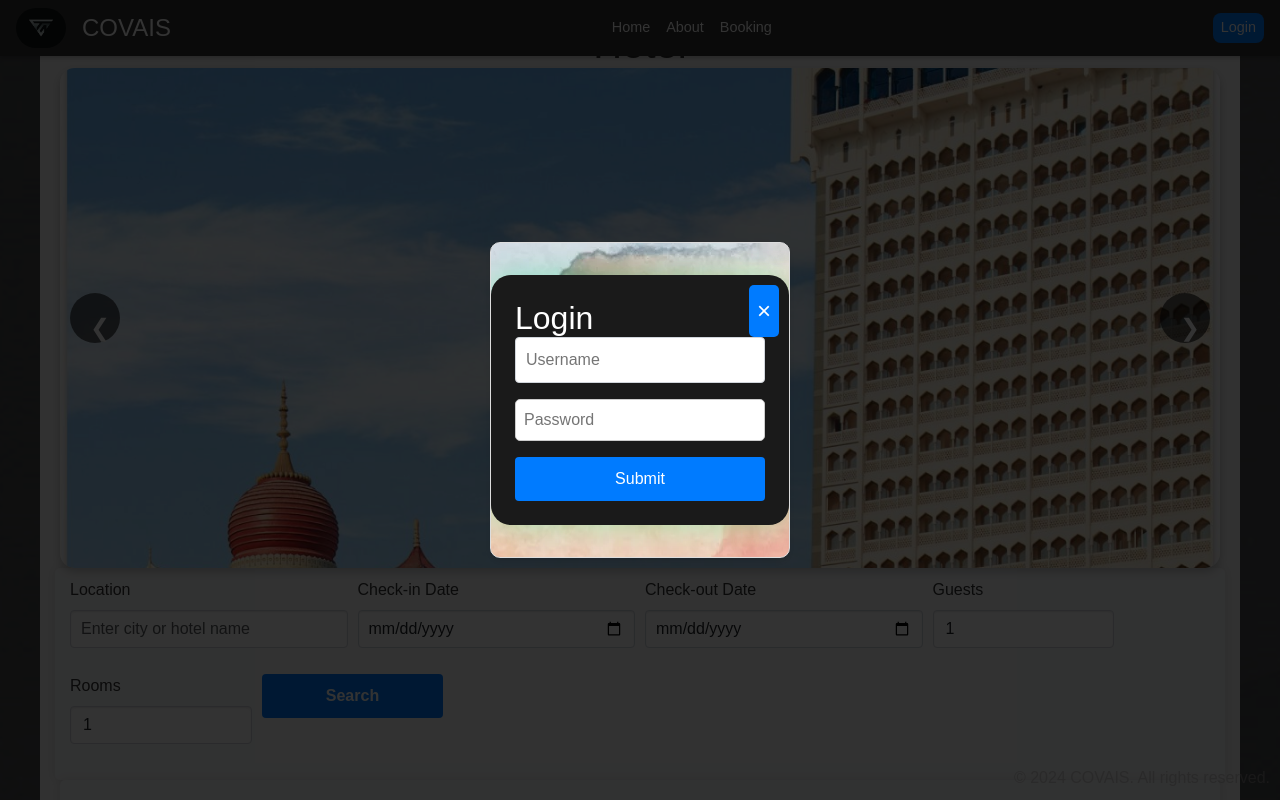
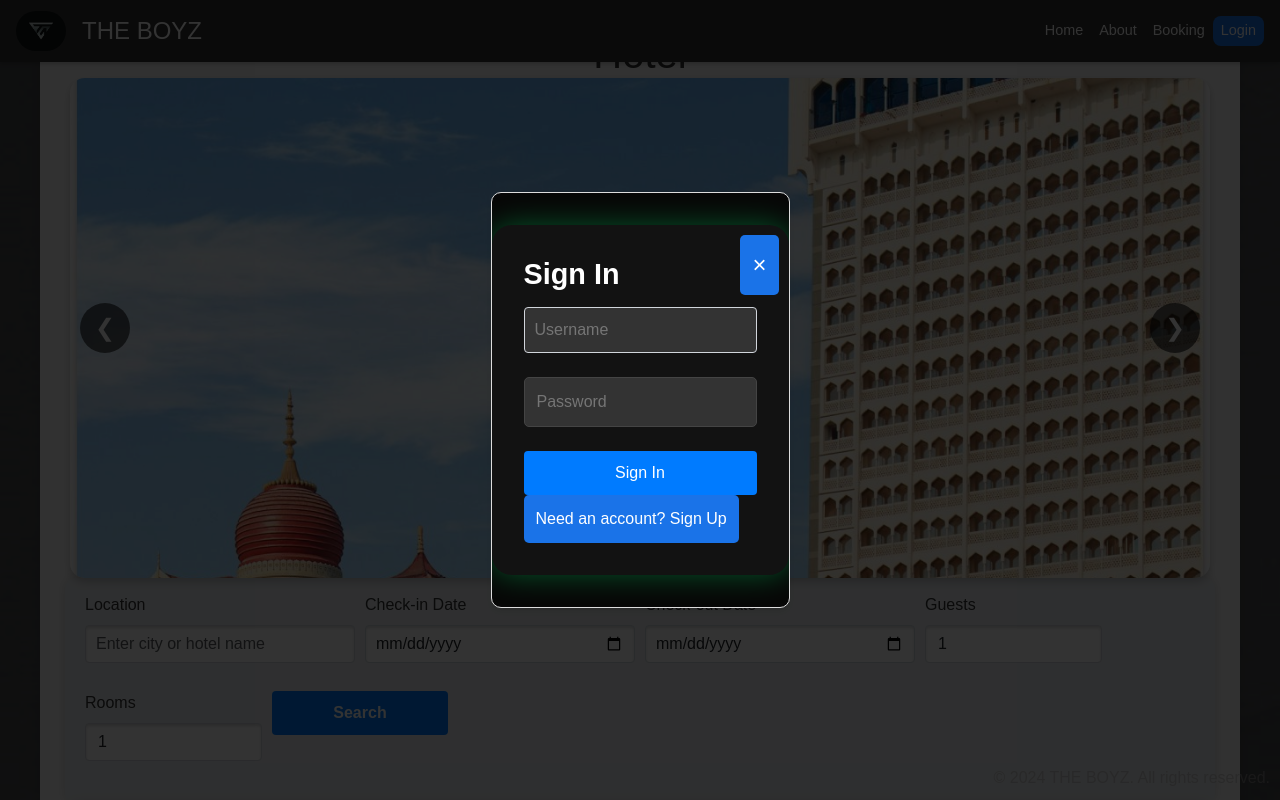
Before and after one commit to thiran360ai/CovaisReactApp, a React (Create React App) app: page /hotel in a window 1280 px wide. Both pictures are taken after a click on the button "Login". Shown: the top 800 px of the page. Built offline with nearby package versions, Linux system fonts and the light colour scheme.

Commit message:
give resposible profile and login function in home and update ui/ux of code

```diff
--- a/src/App.css
+++ b/src/App.css
@@ -1,28 +1,33 @@
 :root {
   --surface-color: #fff;
   --curve: 40;
+  --primary-color: #1a73e8;
+  --secondary-color: #ff4081;
+  --background-dark: #121212;
+  --background-light: #282c34;
+  --input-background: #333;
+  --input-border: #444;
+  --input-focus-border: #1a73e8;
 }
 
 * {
   box-sizing: border-box;
   margin: 0;
   padding: 0;
-
-
 }
 
 body {
-/* Remove default padding */
   height: 100%;
   display: flex;
   justify-content: center;
   align-items: center;
   min-height: 100vh;
   background-image: url('./img/bbackimg.jpg');
-  background-size: cover; /* Ensure the image covers the entire screen */
-  background-position: center; /* Center the image */
-  background-repeat: no-repeat; /* Prevent the image from repeating */
+  background-size: cover;
+  background-position: center;
+  background-repeat: no-repeat;
 }
+
 .loader {
   transform: rotateZ(45deg);
   perspective: 1000px;
@@ -30,7 +35,7 @@ body {
   width: 48px;
   height: 48px;
   color: #fff;
-  position: relative; /* For absolute positioning of pseudo-elements */
+  position: relative;
 }
 
 .loader:before,
@@ -48,15 +53,13 @@ body {
 }
 
 .loader:after {
-  color: #FF3D00;
+  color: var(--secondary-color);
   transform: rotateY(70deg);
   animation-delay: .4s;
 }
 
-/* Keyframes for the spinning effect */
 @keyframes spin {
-  0%,
-  100% {
+  0%, 100% {
     box-shadow: .2em 0px 0 0px currentcolor;
   }
   12% {
@@ -82,26 +85,24 @@ body {
   }
 }
 
-/* Loading Screen Styles */
 .loading {
   display: flex;
   flex-direction: column;
   align-items: center;
   justify-content: center;
-  height: 100vh; /* Full viewport height */
-  color: #fff; /* Text color */
+  height: 100vh;
+  color: #fff;
 }
 
 .loading h2 {
-  margin-top: 16px; /* Space between loader and text */
+  margin-top: 16px;
 }
-
 
 .header {
   display: flex;
   justify-content: space-between;
   align-items: center;
-  padding: 0.5rem 1rem; /* Reduce the padding to make the header shorter */
+  padding: 0.5rem 1rem;
   background: #333;
   color: #fff;
   position: fixed;
@@ -109,22 +110,22 @@ body {
   top: 0;
   left: 0;
   z-index: 1000;
-  box-shadow: 0 2px 4px rgba(0, 0, 0, 0.2); /* Optional: Add shadow for better separation */
+  box-shadow: 0 2px 4px rgba(0, 0, 0, 0.2);
 }
 
 .header .logo {
-  max-height: 40px; /* Adjust logo size if needed */
+  max-height: 40px;
   border-radius: 50px;
 }
 
 .header .navbar a {
-  font-size: 0.9rem; /* Adjust font size for the navbar links if needed */
-  margin: 0 0.5rem; /* Adjust margin between links if needed */
+  font-size: 0.9rem;
+  margin: 0 0.5rem;
 }
 
 .header .login-button {
-  padding: 0.25rem 0.5rem; /* Adjust button padding if needed */
-  font-size: 0.9rem; /* Adjust button font size if needed */
+  padding: 0.25rem 0.5rem;
+  font-size: 0.9rem;
 }
 
 .header-left {
@@ -154,15 +155,19 @@ body {
 }
 
 .login-button {
-  background: #007bff;
+  background: var(--primary-color);
   color: #fff;
   border: none;
   padding: 0.5rem 1rem;
   border-radius: 0.5rem;
   cursor: pointer;
+  transition: background 0.3s ease;
 }
 
-/* Login Popup Styles */
+.login-button:hover {
+  background: var(--secondary-color);
+}
+
 .login-popup {
   position: fixed;
   top: 0;
@@ -172,34 +177,19 @@ body {
   display: flex;
   justify-content: center;
   align-items: center;
-  background: rgba(0, 0, 0, 0.8); /* Darker background for better visibility */
-  z-index: 1001; /* Ensure it is on top of other elements */
-}
-
-.card {
-  width: 100%;
-  max-width: 100px;
-  background-image: url('./img/backkiii.jpg');
-  border-radius: 20px;
-  transition: all 0.3s;
-  display: flex;
-  justify-content: center;
-  align-items: center;
+  background: rgba(0, 0, 0, 0.8);
+  z-index: 1001;
 }
 
 .login-card {
-  background: #1a1a1a;
+  background: var(--background-dark);
   border-radius: 20px;
-  padding: 1.5rem;
+  padding: 2rem;
   width: 100%;
-  max-width: 100%;
+  max-width: 400px;
   color: #fff;
   box-shadow: 0 0 30px rgba(0, 255, 117, 0.3);
   position: relative;
-}
-
-.card:hover {
-  box-shadow: 0px 0px 30px 1px rgba(0, 255, 117, 0.30);
 }
 
 .close-button {
@@ -214,7 +204,9 @@ body {
 }
 
 .login-card h2 {
-  margin-top: 0;
+  margin-bottom: 1rem;
+  font-size: 1.8rem;
+  font-weight: 600;
 }
 
 .login-card form {
@@ -223,36 +215,49 @@ body {
 }
 
 .login-card input {
-  padding: 0.5rem;
-  margin-bottom: 1rem;
-  border: 1px solid #ccc;
+  padding: 0.75rem;
+  margin-bottom: 1.5rem;
+  border: 1px solid var(--input-border);
   border-radius: 5px;
+  background-color: var(--input-background);
+  color: #fff;
+  font-size: 1rem;
+  transition: border-color 0.3s ease;
+}
+
+.login-card input:focus {
+  border-color: var(--input-focus-border);
+  outline: none;
 }
 
 .login-card button {
-  background: #007bff;
+  background: var(--primary-color);
   color: #fff;
   border: none;
-  padding: 0.5rem;
+  padding: 0.75rem;
   border-radius: 5px;
   cursor: pointer;
+  transition: background 0.3s ease;
 }
-/* Main Content Styles */
+
+.login-card button:hover {
+  background: var(--secondary-color);
+}
+
 .main-content {
   display: flex;
   flex-wrap: wrap;
   justify-content: center;
-  padding: 5rem 2rem 2rem; /* Added padding-top to account for fixed header */
-  margin-top: 4rem; /* Offset header height */
+  padding: 5rem 2rem 2rem;
+  margin-top: 4rem;
 }
 
 .nft-card {
   width: 300px;
-  max-width: 1000px; /* Increase this value to make the card wider */
+  max-width: 400px;
   margin: 1rem;
   border: 1px solid #ffffff22;
-  background-color: #282c34;
-  background: linear-gradient(0deg, rgba(40, 44, 52, 1) 0%, rgba(17, 0, 32, .5) 100%);
+  background: linear-gradient(0deg, var(--background-dark) 0%, var(--background-light) 100%);
   box-shadow: 0 7px 20px 5px #00000088;
   border-radius: .7rem;
   backdrop-filter: blur(7px);
@@ -263,17 +268,15 @@ body {
   flex-direction: column;
   align-items: center;
   text-align: center;
-  padding: 1rem; /* Add padding inside the card for spacing */
+  padding: 1rem;
 }
 
 .nft-card:hover {
   border: 1px solid #ffffff44;
   box-shadow: 0 7px 50px 10px #000000aa;
-  transform: scale(1.02); /* Slightly less scaling for a subtle effect */
+  transform: scale(1.02);
   filter: brightness(1.2);
 }
-
-
 
 .nft-card hr {
   width: 100%;
@@ -358,6 +361,59 @@ body {
   margin: 0;
 }
 
+/* Profile Bar Styling */
+.profile-bar {
+  display: flex;
+  align-items: center;
+  justify-content: space-between;
+  padding: 10px 20px;
+  background-color: #f4f4f4;
+  border-bottom: 1px solid #ddd;
+}
+
+.profile-info {
+  display: flex;
+  align-items: center;
+}
+
+.user-avatar {
+  width: 40px;
+  height: 40px;
+  border-radius: 50%;
+  margin-right: 10px;
+}
+
+.username {
+  font-size: 1.2em;
+  font-weight: 600;
+  color: #1a73e8;
+}
+
+.profile-nav {
+  display: flex;
+  gap: 15px;
+}
+
+.profile-nav a {
+  text-decoration: none;
+  color: #333;
+}
+
+.profile-button {
+  background-color: #ff6f61;
+  border: none;
+  color: rgb(255, 255, 255);
+  padding: 8px 16px;
+  font-size: 1em;
+  cursor: pointer;
+  border-radius: 5px;
+}
+
+.profile-button:hover {
+  background-color: #e55b50;
+}
+
+
 .nft-card::before {
   position: fixed;
   content: "";
--- a/src/App.js
+++ b/src/App.js
@@ -1,4 +1,3 @@
-// src/App.js
 import React, { useState, useEffect } from 'react';
 import { BrowserRouter as Router, Route, Routes, Link } from 'react-router-dom';
 import './App.css';
@@ -8,12 +7,51 @@ import img3 from './img/img (3).jpeg';
 import img4 from './img/img (4).jpeg';
 import logo from './img/logo.jpg';
 import About from './About';
+import Barber from './barber/barber';
+import Hotel from './hotal/Hotal';
+import Gym from './gym/Gym';
+import Spa from './beaut spa/Spa';
+import Subscr from './comp/subscr';
 
-import Barber from './barber/barber'; // Ensure the file name matches
-import Hotel from './hotal/Hotal'; // Ensure the file name matches
-import Gym from './gym/Gym'; // Ensure the file name matches
-import Spa from './beaut spa/Spa';
-import Subscr from './comp/subscr'; // Ensure the component name starts with uppercase
+// Define the card data here
+const cardData = [
+  {
+    img: img1,
+    description: "Hotel",
+    price: 100,
+    duration: 1,
+    creator: "Creator",
+    creatorImg: logo,
+    link: "/hotel"
+  },
+  {
+    img: img2,
+    description: "Spa & Beauty salon",
+    price: 150,
+    duration: 1,
+    creator: "Creator",
+    creatorImg: logo,
+    link: "/spa"
+  },
+  {
+    img: img3,
+    description: "Barber Shop",
+    price: 200,
+    duration: 10,
+    creator: "Creator",
+    creatorImg: logo,
+    link: "/barber"
+  },
+  {
+    img: img4,
+    description: "Gym",
+    price: 250,
+    duration: 48,
+    creator: "Creator",
+    creatorImg: logo,
+    link: "/gym"
+  }
+];
 
 // Loading Component
 const Loading = () => (
@@ -24,78 +62,104 @@ const Loading = () => (
 );
 
 // Header Component
-const Header = ({ onLoginClick }) => (
+const Header = ({ onLoginClick, user, onLogout }) => (
   <header className="header">
     <div className="header-left">
       <img src={logo} alt="Logo" className="logo" />
-      <span className="company-name">COVAIS</span>
+      <span className="company-name">THE BOYZ</span>
     </div>
     <nav className="navbar">
       <Link to="/">Home</Link>
       <Link to="/about">About</Link>
-      <Link to="/subscr">Booking</Link> {/* Link to Subscr page */}
+      <Link to="/subscr">Booking</Link>
+      {user ? (
+        <ProfileContainer user={user} onLogout={onLogout} />
+      ) : (
+        <button className="login-button" onClick={onLoginClick}>Login</button>
+      )}
     </nav>
-    <button className="login-button" onClick={onLoginClick}>Login</button>
   </header>
 );
 
+// ProfileContainer Component
+const ProfileContainer = ({ user, onLogout }) => (
+  <div className="profile-container-wrapper">
+    <div className="profile-container">
+      <div className="profile-bar">
+        <div className="profile-info">
+          <img src={user.avatar || logo} alt="User Avatar" className="user-avatar" />
+          <span className="username">{user.username}</span>
+        </div>
+        <nav className="profile-nav">
+          <Link to="/gym">Gym</Link>
+          <Link to="/spa">Spa</Link>
+          <Link to="/barber">Barber Shop</Link>
+          <Link to="/hotel">Hotel</Link>
+        </nav>
+        <button className="profile-button" onClick={onLogout}>Logout</button>
+      </div>
+    </div>
+  </div>
+);
+
 // Login Popup Component
-const LoginPopup = ({ isOpen, onClose }) => (
-  isOpen ? (
+const LoginPopup = ({ isOpen, onClose, onLogin }) => {
+  const [isSignIn, setIsSignIn] = useState(true);
+  const [username, setUsername] = useState('');
+  const [password, setPassword] = useState('');
+  const [confirmPassword, setConfirmPassword] = useState('');
+
+  const handleToggle = () => {
+    setIsSignIn(!isSignIn);
+  };
+
+  const handleSubmit = (e) => {
+    e.preventDefault();
+    // Call the onLogin prop with the username
+    onLogin({ username, avatar: '' }); // You can add avatar URL here if needed
+    onClose();
+  };
+
+  return isOpen ? (
     <div className="login-popup">
       <div className="card">
         <div className="login-card">
           <button className="close-button" onClick={onClose}>×</button>
-          <h2>Login</h2>
-          <form>
-            <input type="text" placeholder="Username" />
-            <input type="password" placeholder="Password" />
-            <button type="submit">Submit</button>
+          <h2>{isSignIn ? 'Sign In' : 'Sign Up'}</h2>
+          <form onSubmit={handleSubmit}>
+            <input
+              type="text"
+              placeholder="Username"
+              value={username}
+              onChange={(e) => setUsername(e.target.value)}
+              required
+            />
+            <input
+              type="password"
+              placeholder="Password"
+              value={password}
+              onChange={(e) => setPassword(e.target.value)}
+              required
+            />
+            {!isSignIn && (
+              <input
+                type="password"
+                placeholder="Confirm Password"
+                value={confirmPassword}
+                onChange={(e) => setConfirmPassword(e.target.value)}
+                required
+              />
+            )}
+            <button type="submit">{isSignIn ? 'Sign In' : 'Sign Up'}</button>
           </form>
+          <button onClick={handleToggle} className="toggle-button">
+            {isSignIn ? 'Need an account? Sign Up' : 'Already have an account? Sign In'}
+          </button>
         </div>
       </div>
     </div>
-  ) : null
-);
-
-const cardData = [
-  {
-    img: img1,
-    description: "Hotel",
-    price: 100,
-    duration: 1,
-    creator: "Creator",
-    creatorImg: logo,
-    link: "/hotel" // Unique route for this card
-  },
-  {
-    img: img2,
-    description: "Spa & Beauty salon",
-    price: 150,
-    duration: 1,
-    creator: "Creator",
-    creatorImg: logo,
-    link: "/spa" // Unique route for this card
-  },
-  {
-    img: img3,
-    description: "Barber Shop",
-    price: 200,
-    duration: 10,
-    creator: "Creator",
-    creatorImg: logo,
-    link: "/barber" // Unique route for this card
-  },
-  {
-    img: img4,
-    description: "Gym",
-    price: 250,
-    duration: 48,
-    creator: "Creator",
-    creatorImg: logo,
-    link: "/gym" // Unique route for this card
-  }
-];
+  ) : null;
+};
 
 const MainContent = () => (
   <main className="main-content">
@@ -126,16 +190,19 @@ const MainContent = () => (
 // Footer Component
 const Footer = () => (
   <footer className="footer">
-    <p>&copy; 2024 COVAIS. All rights reserved.</p>
+    <p>&copy; 2024 THE BOYZ. All rights reserved.</p>
   </footer>
 );
 
 const App = () => {
   const [isLoginPopupOpen, setLoginPopupOpen] = useState(false);
   const [isLoading, setIsLoading] = useState(true);
+  const [user, setUser] = useState(null); // State for user information
 
   const handleLoginClick = () => setLoginPopupOpen(true);
   const handleClosePopup = () => setLoginPopupOpen(false);
+  const handleLogin = (userInfo) => setUser(userInfo);
+  const handleLogout = () => setUser(null);
 
   useEffect(() => {
     // Simulate a loading delay
@@ -151,8 +218,16 @@ const App = () => {
           <Loading />
         ) : (
           <>
-            <Header onLoginClick={handleLoginClick} />
-            <LoginPopup isOpen={isLoginPopupOpen} onClose={handleClosePopup} />
+            <Header
+              onLoginClick={handleLoginClick}
+              user={user}
+              onLogout={handleLogout}
+            />
+            <LoginPopup
+              isOpen={isLoginPopupOpen}
+              onClose={handleClosePopup}
+              onLogin={handleLogin}
+            />
             <Routes>
               <Route path="/" element={<MainContent />} />
               <Route path="/about" element={<About />} />
@@ -160,7 +235,7 @@ const App = () => {
               <Route path="/hotel" element={<Hotel />} />
               <Route path="/gym" element={<Gym />} />
               <Route path="/spa" element={<Spa />} />
-              <Route path="/subscr" element={<Subscr />} /> {/* Route for Subscr component */}
+              <Route path="/subscr" element={<Subscr />} />
             </Routes>
             <Footer />
           </>
--- a/src/barber/barber.js
+++ b/src/barber/barber.js
@@ -133,7 +133,7 @@ const BookingSlotPopup = ({ onClose }) => {
       Thank you for booking with us!
     `;
 
-    const whatsappNumber = '918838043691';
+    const whatsappNumber = '9894039885';
     const whatsappMessage = encodeURIComponent(`Booking has been confirmed. ${confirmationMessage}`);
     const whatsappURL = `https://wa.me/${whatsappNumber}?text=${whatsappMessage}`;
 
--- a/src/beaut spa/Spa.js
+++ b/src/beaut spa/Spa.js
@@ -181,9 +181,9 @@ function ContactForm() {
       <h2 className="contact-title">Contact Us</h2>
       <p className="contact-description">Get in touch with us to book your spa session.</p>
       <div className="contact-info">
-        <p>Phone: [6381343407]</p>
-        <p>Email: [gowthamkowsalya20@gmail.com]</p>
-        <p>Address: [gobichettipalayam,athani]</p>
+        <p>Company : THE BOYZ</p>
+        <p>Email: theboyz@gmail.com</p>
+        <p>Address: Gobichettipalayam,Tamilnadu</p>
       </div>
     </section>
   );
@@ -217,7 +217,7 @@ const BookingForm = ({ onClose }) => {
     `;
 
     // Construct WhatsApp URL
-    const whatsappNumber = '6381343407'; // The recipient's number
+    const whatsappNumber = '9894039885'; // The recipient's number
     const whatsappMessage = encodeURIComponent(`Booking has been confirmed. ${confirmationMessage}`);
     const whatsappURL = `https://wa.me/${whatsappNumber}?text=${whatsappMessage}`;
 
--- a/src/gym/Gym.js
+++ b/src/gym/Gym.js
@@ -106,7 +106,7 @@ const BookingPage = ({ handleBackToHomeClick }) => {
     `;
 
     // Construct WhatsApp URL
-    const whatsappNumber = '6383237174'; // The recipient's number
+    const whatsappNumber = '9894039885'; // The recipient's number
     const whatsappMessage = encodeURIComponent(`Booking has been confirmed. ${confirmationMessage}`);
     const whatsappURL = `https://wa.me/${whatsappNumber}?text=${whatsappMessage}`;
 
--- a/src/hotal/hotel.css
+++ b/src/hotal/hotel.css
@@ -4,30 +4,30 @@
   flex-direction: column;
   align-items: center;
   justify-content: center;
-  height: 100vh; /* Full viewport height */
-  background-color: #f5f5f5; /* Background color */
+  height: 100vh;
+  background-color: #e0e0e0; /* Softer background color */
   padding-top: 70px;
-  margin-top: 50px; /* Space at the top */
+  margin-top: 50px;
 }
 
 /* Slider Container */
 .slider-container {
   position: relative;
   width: 100%;
-  max-width: 1200px; /* Adjust based on your layout */
+  max-width: 1200px;
   margin: auto;
   overflow: hidden;
-  border-radius: 15px; /* Rounded corners for a modern look */
-  box-shadow: 0 4px 8px rgba(0, 0, 0, 0.2); /* Soft shadow for depth */
+  border-radius: 15px;
+  box-shadow: 0 6px 12px rgba(0, 0, 0, 0.25); /* Deeper shadow for better depth */
 }
 
 /* Slider Image */
 .slider-img {
-  width: 100%; /* Full width to fit the container */
-  height: 500px; /* Common height for all images */
-  object-fit: cover; /* Maintain aspect ratio, fill container */
+  width: 100%;
+  height: 500px;
+  object-fit: cover;
   display: block;
-  transition: opacity 0.5s ease-in-out; /* Smooth transition */
+  transition: opacity 0.5s ease-in-out;
 }
 
 /* Navigation Buttons */
@@ -36,7 +36,7 @@
   top: 50%;
   width: 50px;
   height: 50px;
-  background-color: rgba(0, 0, 0, 0.6); /* Semi-transparent background */
+  background-color: rgba(0, 0, 0, 0.7); /* Darker background */
   color: white;
   border: none;
   cursor: pointer;
@@ -46,7 +46,7 @@
   border-radius: 50%;
   transform: translateY(-50%);
   z-index: 2;
-  transition: background-color 0.3s ease; /* Smooth hover effect */
+  transition: background-color 0.3s ease, transform 0.3s ease;
 }
 
 .prev {
@@ -58,30 +58,35 @@
 }
 
 .slider-button:hover {
-  background-color: rgba(0, 0, 0, 0.8); /* Darker background on hover */
+  background-color: rgba(0, 0, 0, 0.9);
+  transform: scale(1.1); /* Slight scaling effect on hover */
 }
 
 /* Hotel Website Container */
 .hotel-website-container {
   width: 100%;
-  max-width: 1200px; /* Fixed max width for the entire website */
-  margin: 0 auto; /* Center the container */
-  padding: 20px;
-  background-color: #f5f5f5; /* Light gray background */
+  max-width: 1200px;
+  margin: 0 auto;
+  padding: 30px;
+  background-color: #f8f8f8; /* Slightly lighter background for contrast */
+  border-radius: 10px;
+  box-shadow: 0 4px 10px rgba(0, 0, 0, 0.1);
 }
 
 /* Image Container */
 .image-container {
   width: 100%;
-  height: 50vh; /* Half viewport height */
+  height: 50vh;
   overflow: hidden;
   position: relative;
+  border-radius: 10px;
+  box-shadow: 0 4px 8px rgba(0, 0, 0, 0.15); /* Subtle shadow for images */
 }
 
 .image-container img {
   width: 100%;
   height: 100%;
-  object-fit: cover; /* Cover the container */
+  object-fit: cover;
 }
 
 /* Text Container */
@@ -96,49 +101,50 @@
 }
 
 .hotel-title p {
-  color: #888;
-  font-size: 14px;
-  margin-bottom: 5px;
+  color: #666; /* Darker gray for better readability */
+  font-size: 16px;
+  margin-bottom: 10px;
 }
 
 .hotel-title h2 {
   font-size: 48px;
   font-weight: 700;
   margin-bottom: 30px;
-  color: #333;
+  color: #222; /* Darker color for better contrast */
 }
 
 /* Hotel Results Section */
 .hotel-results-section {
   background-color: #fff;
-  padding: 20px;
-  border-radius: 8px;
-  margin-bottom: 20px;
-  box-shadow: 0 2px 10px rgba(0, 0, 0, 0.1);
+  padding: 25px;
+  border-radius: 10px;
+  margin-bottom: 25px;
+  box-shadow: 0 4px 15px rgba(0, 0, 0, 0.15); /* Enhanced shadow for depth */
 }
 
 /* Hotel Boxes */
 .hotel-boxes {
   display: flex;
   flex-wrap: wrap;
-  gap: 20px; /* Spacing between the cards */
+  gap: 25px; /* More spacing between the cards */
 }
 
 /* Hotel Box */
 .hotel-box {
-  flex: 1 1 calc(33.333% - 20px); /* Responsive three cards per row with consistent width */
+  flex: 1 1 calc(33.333% - 25px); /* Responsive three cards per row */
   display: flex;
   flex-direction: column;
   background-color: #fff;
   border: 1px solid #ddd;
-  border-radius: 8px;
-  box-shadow: 0 2px 8px rgba(0, 0, 0, 0.1);
+  border-radius: 10px;
+  box-shadow: 0 4px 10px rgba(0, 0, 0, 0.15);
   overflow: hidden;
-  transition: transform 0.3s ease;
+  transition: transform 0.3s ease, box-shadow 0.3s ease;
 }
 
 .hotel-box:hover {
-  transform: translateY(-5px);
+  transform: translateY(-7px);
+  box-shadow: 0 6px 15px rgba(0, 0, 0, 0.2); /* Deeper shadow on hover */
 }
 
 .hotel-image {
@@ -150,20 +156,20 @@
 .hotel-name {
   font-size: 1.25rem;
   font-weight: bold;
-  color: #007bff;
+  color: #0056b3; /* Darker blue for better visibility */
   margin: 10px 0;
 }
 
 .view-details-button {
   margin-top: auto;
-  background-color: #007bff;
-  border-color: #007bff;
+  background-color: #0056b3;
+  border-color: #0056b3;
   font-weight: bold;
 }
 
 .view-details-button:hover {
-  background-color: #0056b3;
-  border-color: #004085;
+  background-color: #003f7f;
+  border-color: #00315e;
 }
 
 /* Booking Container */
@@ -173,11 +179,11 @@
   align-items: center;
   background-color: #fff;
   border-radius: 10px;
-  padding: 20px;
-  box-shadow: 0 2px 5px rgba(0, 0, 0, 0.1);
-  width: 100%; /* Full width */
-  max-width: 1200px; /* Max width to prevent stretching */
-  margin: 0 auto; /* Center the container */
+  padding: 25px;
+  box-shadow: 0 4px 10px rgba(0, 0, 0, 0.15);
+  width: 100%;
+  max-width: 1200px;
+  margin: 0 auto;
 }
 
 /* Booking Item */
@@ -186,11 +192,11 @@
   flex-direction: column;
   align-items: center;
   justify-content: center;
-  width: 100px; /* Fixed width for each booking item */
+  width: 110px;
 }
 
 .booking-item p {
-  color: #888;
+  color: #666;
   font-size: 14px;
   margin-bottom: 5px;
 }
@@ -202,10 +208,10 @@
   display: flex;
   align-items: center;
   justify-content: center;
-  background-color: #f5f5f5;
-  border-radius: 5px;
-  padding: 10px;
-  margin: 5px 0; /* Spacing between items */
+  background-color: #e9ecef;
+  border-radius: 8px;
+  padding: 12px;
+  margin: 5px 0;
 }
 
 .booking-date span,
@@ -232,10 +238,10 @@
 
 /* Booking Button */
 .booking-button {
-  background-color: #f0932b;
+  background-color: #f39c12;
   border: none;
-  border-radius: 5px;
-  padding: 10px 20px;
+  border-radius: 8px;
+  padding: 12px 24px;
   font-size: 16px;
   font-weight: 600;
   color: #fff;
@@ -244,7 +250,7 @@
 }
 
 .booking-button:hover {
-  background-color: #d9801f;
+  background-color: #d4890e;
 }
 
 .booking-button .icon {
@@ -254,26 +260,26 @@
 
 /* Search Section */
 .search-section {
-  margin-bottom: 20px;
+  margin-bottom: 25px;
 }
 
 .search-section .title {
   font-size: 2.5rem;
-  color: #007bff;
-  margin-bottom: 20px;
-  text-shadow: 1px 1px 2px #000;
+  color: #0056b3;
+  margin-bottom: 25px;
+  text-shadow: 2px 2px 3px #000;
 }
 
 .search-form {
-  padding: 10px;
-  background: #f8f9fa;
-  border-radius: 5px;
-  box-shadow: 0 0 10px rgba(0, 0, 0, 0.1);
+  padding: 15px;
+  background: #e9ecef;
+  border-radius: 10px;
+  box-shadow: 0 0 12px rgba(0, 0, 0, 0.15); /* Slightly deeper shadow */
 }
 
 .search-input {
-  margin-bottom: 10px;
-  box-shadow: inset 0 1px 2px rgba(0, 0, 0, 0.1);
+  margin-bottom: 12px;
+  box-shadow: inset 0 2px 3px rgba(0, 0, 0, 0.15); /* Stronger shadow */
 }
 
 .search-button {
@@ -289,22 +295,22 @@
 
 /* Filter Section */
 .filter-section {
-  margin-bottom: 30px;
-  padding: 20px;
-  background: #f8f9fa;
-  border-radius: 5px;
-  box-shadow: 0 0 10px rgba(0, 0, 0, 0.1);
+  margin-bottom: 35px;
+  padding: 25px;
+  background: #e9ecef;
+  border-radius: 10px;
+  box-shadow: 0 0 12px rgba(0, 0, 0, 0.15);
 }
 
 .filter-title {
   font-size: 1.5rem;
-  color: #007bff;
-  margin-bottom: 20px;
+  color: #0056b3;
+  margin-bottom: 25px;
   text-shadow: 1px 1px 2px #000;
 }
 
 .filter-price-range {
-  margin-bottom: 10px;
+  margin-bottom: 12px;
 }
 
 .filter-rating-input {
@@ -317,7 +323,7 @@
 }
 
 .modal-header {
-  background: #007bff;
+  background: #0056b3;
   color: white;
   border-top-left-radius: 10px;
   border-top-right-radius: 10px;
@@ -329,38 +335,16 @@
 
 .modal-body img {
   width: 100%;
-  border-radius: 5px;
-  margin-bottom: 20px;
+  border-radius: 8px;
+  margin-bottom: 15px;
 }
 
 .modal-footer .btn-primary {
-  background-color: #28a745;
-  border-color: #28a745;
-  font-weight: bold;
+  background-color: #0056b3;
+  border-color: #0056b3;
 }
 
 .modal-footer .btn-primary:hover {
-  background-color: #218838;
-  border-color: #1e7e34;
+  background-color: #003f7f;
+  border-color: #00315e;
 }
-
-/* Adjust modal dialog size */
-.modal-dialog {
-  max-width: 500px; /* Change this value to your preferred width */
-  margin: 1.75rem auto; /* Adjust the top and bottom margins */
-}
-
-/* Button Style */
-button {
-  border-radius: 8px;
-  padding: 10px 20px;
-  border: none;
-  color: #fff;
-  font-size: 16px;
-  cursor: pointer;
-  transition: background-color 0.3s ease, transform 0.3s ease;
-}
-
-button:hover {
-  transform: translateY(-3px);
-}
```
Also changed, not shown: src/beaut spa/spa.css (+8 -0 lines), src/hotal/Hotal.js (+4 -4 lines).
